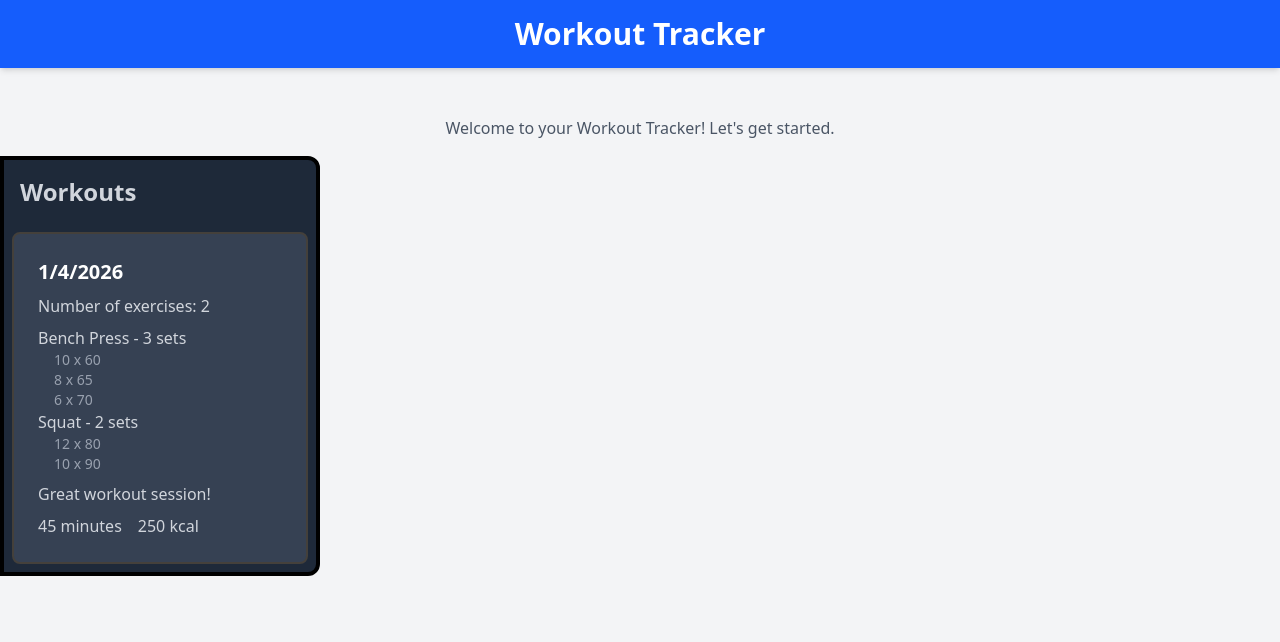
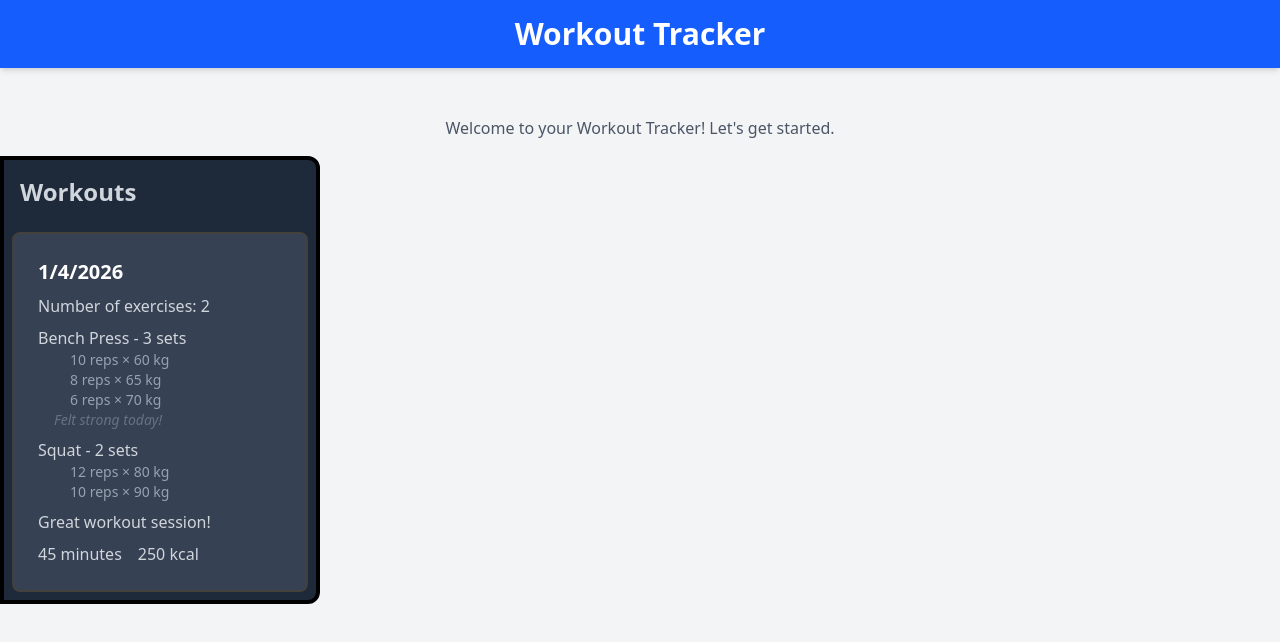
Before and after one commit to Sanghaim/StepByStep, a React (Vite) app: page / in a window 1280 px wide. Shown: the top 642 px of the page. Built offline with nearby package versions, Linux system fonts and the light colour scheme.

Commit message:
Exercise list, minor fixes

```diff
--- a/src/App.tsx
+++ b/src/App.tsx
@@ -11,7 +11,7 @@ function App() {
       try {
         const exercicesResponse = await exerciseService.getExercises()
         setExercises(exercicesResponse)
-      } catch (error: any) {
+      } catch (error: unknown) {
         console.error(error)
       }
     }
--- /dev/null
+++ b/src/components/ExerciseList.tsx
@@ -0,0 +1,30 @@
+import type { Exercise, WorkoutExercise } from "../types"
+
+export const ExerciseList = ({ workoutExercises, exerciseList }: { workoutExercises: Array<WorkoutExercise>, exerciseList: Array<Exercise>}) => {
+  return <ul className="space-y-2">
+  {workoutExercises.map((exercise) => {
+    const exerciseData = exerciseList.find(ex => ex.id === exercise.exerciseId)
+
+    if (!exerciseData) {
+      return <div className="text-red-500">Exercise not found</div>
+    }
+
+    return (
+      <li key={exercise.exerciseId}>
+        <span>{exerciseData?.name} - {exercise.sets.length} sets</span>
+        <ul className="ml-4">
+        {exercise.sets.map((set, index) =>
+          <li key={`${exercise.exerciseId}-${index}`} className='ml-4 text-sm text-gray-400'>
+            {set.reps} reps × {set.weight} kg
+          </li>
+        )}
+        </ul>
+
+        {exercise.notes && (
+          <p className="text-sm text-gray-500 italic ml-4">{exercise.notes}</p>
+        )}
+      </li>
+    )
+  })}
+</ul>
+}
--- a/src/components/WorkoutList.tsx
+++ b/src/components/WorkoutList.tsx
@@ -1,6 +1,7 @@
 import { useState, useEffect } from 'react';
 import { type Exercise, type Workout } from '../types';
 import { workoutService } from '../services/workoutService';
+import { ExerciseList } from './ExerciseList';
 
 export const WorkoutList = ({ exercises }: { exercises: Array<Exercise>}) => {
   const [workouts, setWorkouts] = useState<Workout[]>([]);
@@ -39,21 +40,7 @@ export const WorkoutList = ({ exercises }: { exercises: Array<Exercise>}) => {
             <li key={workout.id} className='p-6 bg-gray-700 m-2 border-stone-700 rounded-lg border-2 space-y-2'>
               <h3 className='text-xl font-bold mb-2 text-white'>{new Date(workout.date).toLocaleDateString()}</h3>
               <div>Number of exercises: {workout.exercises.length}</div>
-              <section>
-                {workout.exercises.map((exercise) => {
-                  const exerciseData = exercises.find(ex => ex.id === exercise.exerciseId)
-                  return (
-                    <div key={exercise.exerciseId}>
-                      <span>{exerciseData?.name} - {exercise.sets.length} sets</span>
-                      {exercise.sets.map((set, index) =>
-                        <div key={`${exercise.exerciseId}-${index}`} className='ml-4 text-sm text-gray-400'>
-                          {set.reps} x {set.weight}
-                        </div>
-                      )}
-                    </div>
-                  )
-                })}
-              </section>
+              <ExerciseList workoutExercises={workout.exercises} exerciseList={exercises} />
               { workout.notes && <div className='font-light'>{workout.notes}</div>}
               <div className='space-x-4'>
                 { workout.duration && <span className='font-light'>{workout.duration} minutes</span> }
--- a/src/services/workoutService.ts
+++ b/src/services/workoutService.ts
@@ -41,7 +41,7 @@ export const workoutService = {
     await delay(500); // Simulate network delay
     const workouts = localStorage.getItem(WORKOUTS_KEY);
     if (!workouts) return null;
-    return JSON.parse(workouts).find((w: any) => w.id === id) || null;
+    return JSON.parse(workouts).find((w: Workout) => w.id === id) || null;
   },
 
   async createWorkout(workout: Omit<Workout, 'id'>): Promise<Workout> {
```
